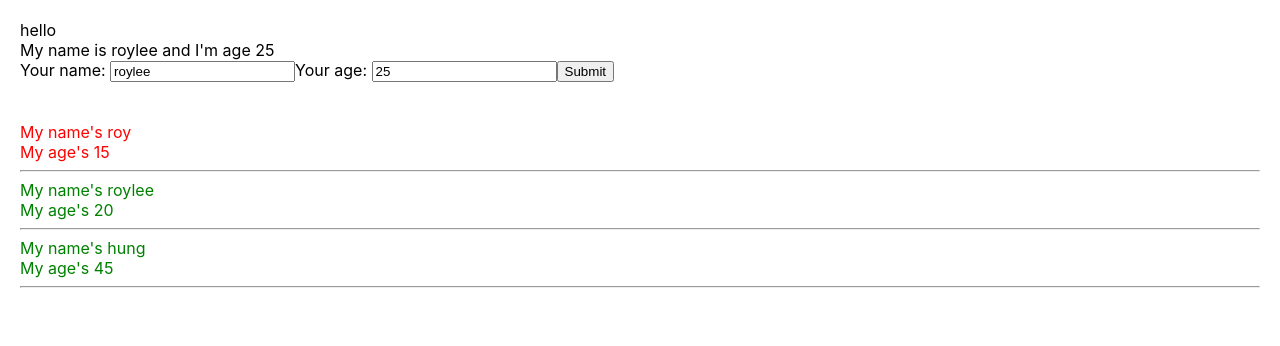
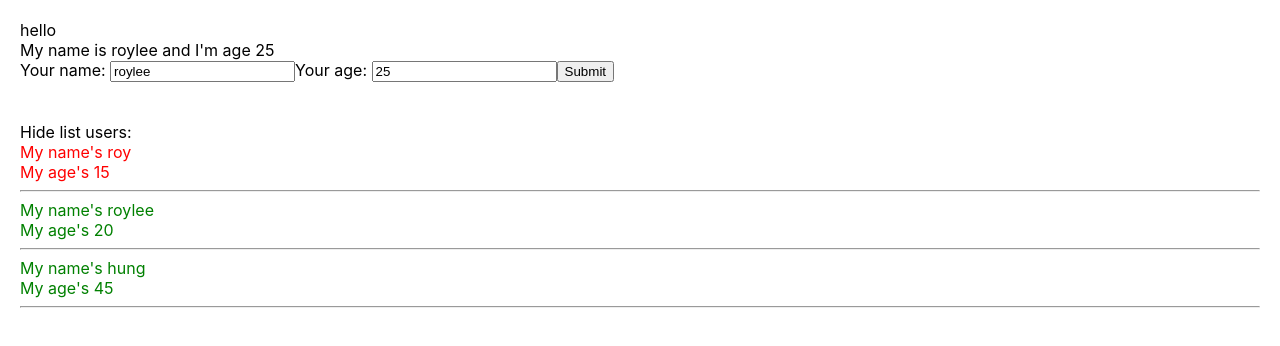
Before and after one commit to roymhung/Quizlet-web, a React (Create React App) app: page / in a window 1280 px wide. Shown: the top 346 px of the page. Built offline with nearby package versions, Linux system fonts and the light colour scheme.

Commit message:
Toggle show and hide with ternary operator

```diff
--- a/src/components/DisplayInfor.js
+++ b/src/components/DisplayInfor.js
@@ -2,6 +2,15 @@ import React from "react";
 import UserInfor from "./UserInfor";
 
 class DisplayInfor extends React.Component {
+  state = {
+    isShowListUser: true,
+  };
+  handleShowHide = () => {
+    this.setState({
+      isShowListUser: !this.state.isShowListUser,
+    });
+  };
+
   render() {
     //destructuring array/object
     //const listusers = this.props.listUsers;
@@ -11,9 +20,21 @@ class DisplayInfor extends React.Component {
     //props => viết tất properties
     return (
       <div>
+        <div>
+          <span
+            onClick={() => {
+              this.handleShowHide();
+            }}
+          >
+
+            {this.state.isShowListUser === true
+              ? "Hide list users:"
+              : "Show list users:"}
+          </span>
+        </div>
+        {this.state.isShowListUser && (
+          <div>
             {listUsers.map((user, index) => {
-          console.log(">>> check map user", user);
-
               return (
                 <div key={user.id} className={+user.age > 18 ? "green" : "red"}>
                   <div>My name's {user.name}</div>
@@ -21,39 +42,9 @@ class DisplayInfor extends React.Component {
                   <hr />
                 </div>
               );
-
-
-
-
-
-        //   if (+user.age > 18) {
-        //     return (
-        //       <div key={user.id} className="green">
-        //         <div>My name's {user.name}</div>
-        //         <div>My age's {user.age}</div>
-        //         <hr />
-        //       </div>
-        //     );
-        //   } else {
-        //     return (
-        //       <div key={user.id} className="red">
-        //         <div>My name's {user.name}</div>
-        //         <div>My age's {user.age}</div>
-        //         <hr />
-        //       </div>
-        //     );
-        //   }
             })}
-        {/* <div>My name's {name}</div>
-        <div>My age's {age}</div>
-        <hr />
-
-        <div>My name's {name}</div>
-        <div>My age's {age}</div>
-        <hr />
-
-        <div>My name's {name}</div>
-        <div>My age's {age}</div> */}
+          </div>
+        )}
       </div>
     );
   }
```
Lines whose indentation alone changed are shown as unchanged.
